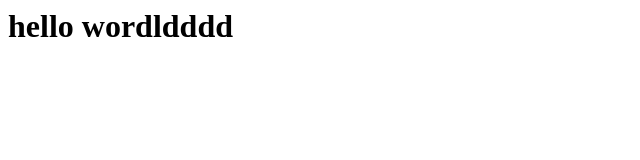
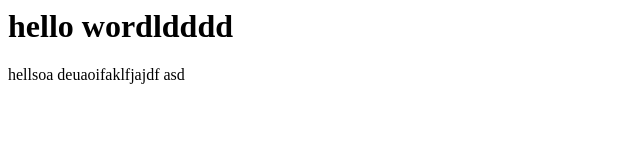
Before and after one commit to deepakverma02/branching, a plain HTML site: page index.html in a window 1280 px wide. Shown: the whole page, without its empty margins (0-640 px from the left). Drawn offline with Linux system fonts and the light colour scheme.

Commit message:
secondcommit

```diff
--- a/index.html
+++ b/index.html
@@ -3,6 +3,8 @@
 
     </head>
     <body>
-        <h1> hello wordldddd</h1>
+        <h1> hello wordldddd </h1>
+        <p> hellsoa deuaoifaklfjajdf
+            asd </p>
     </body>
 </html>
--- /dev/null
+++ b/profile .js
@@ -0,0 +1 @@
+console.log("ollll")
```
